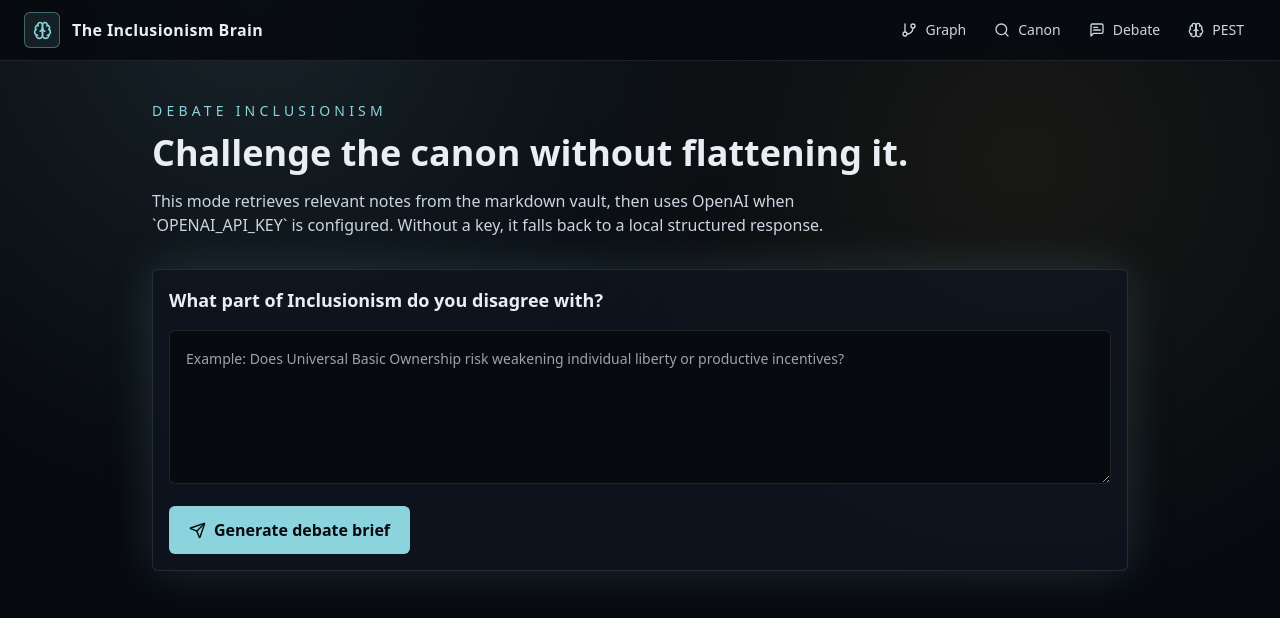
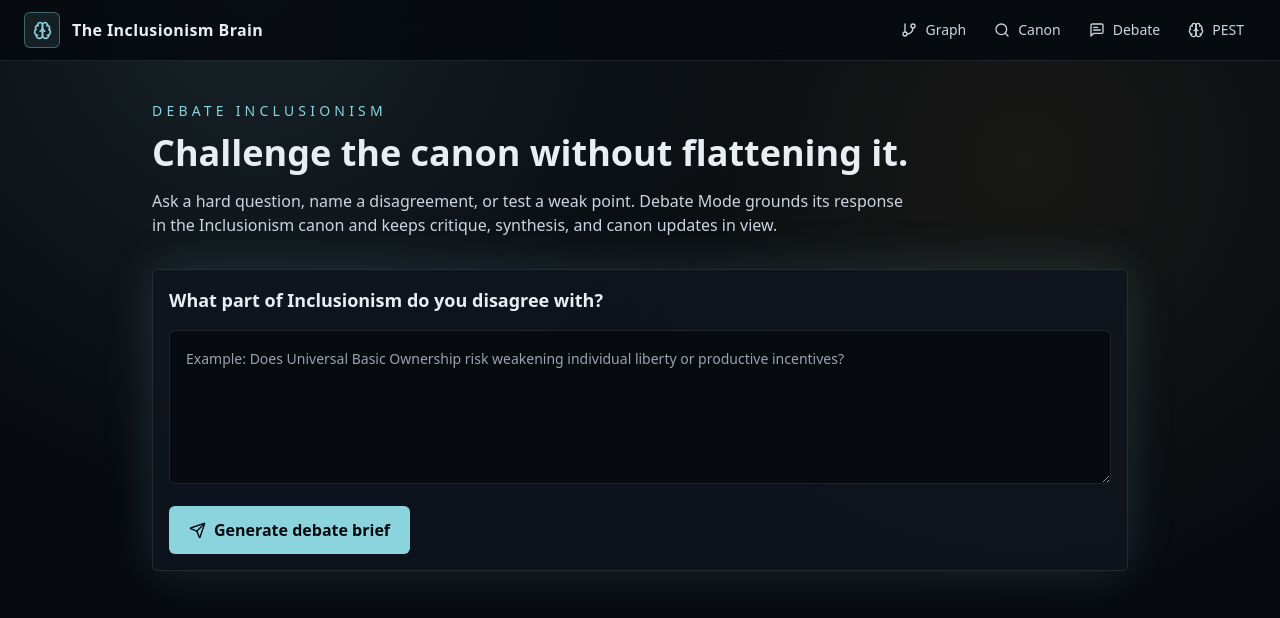
Before and after one commit to InclusionScore/the-inclusionism-brain, a Next.js app: page /debate in a window 1280 px wide. Shown: the top 618 px of the page. Built offline with nearby package versions, Linux system fonts and the light colour scheme.

Commit message:
Remove setup language from Debate page

```diff
--- a/app/debate/page.tsx
+++ b/app/debate/page.tsx
@@ -6,7 +6,7 @@ export default function DebatePage() {
       <p className="text-sm uppercase tracking-[0.3em] text-signal">Debate Inclusionism</p>
       <h1 className="mt-3 text-4xl font-semibold">Challenge the canon without flattening it.</h1>
       <p className="mt-4 max-w-3xl text-slate-300">
-        This mode retrieves relevant notes from the markdown vault, then uses OpenAI when `OPENAI_API_KEY` is configured. Without a key, it falls back to a local structured response.
+        Ask a hard question, name a disagreement, or test a weak point. Debate Mode grounds its response in the Inclusionism canon and keeps critique, synthesis, and canon updates in view.
       </p>
       <div className="mt-8">
         <DebateForm />
```
